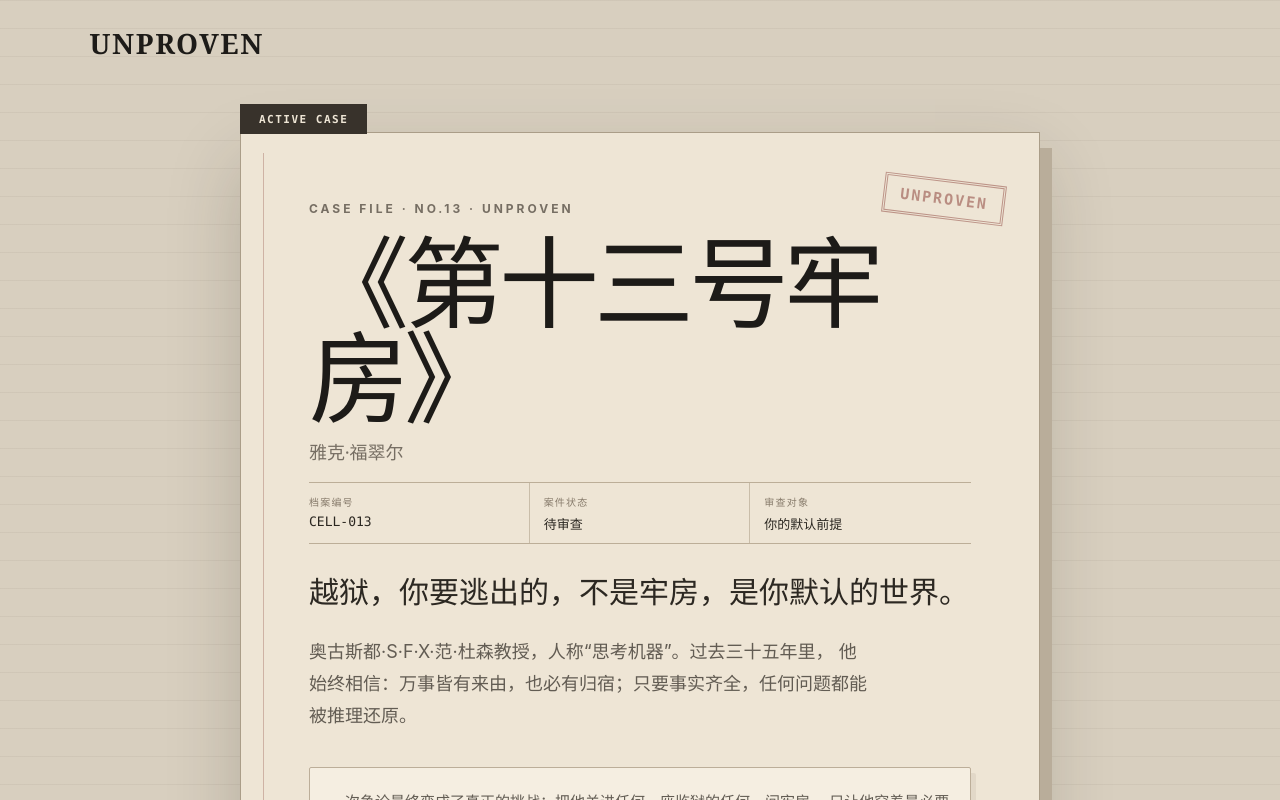
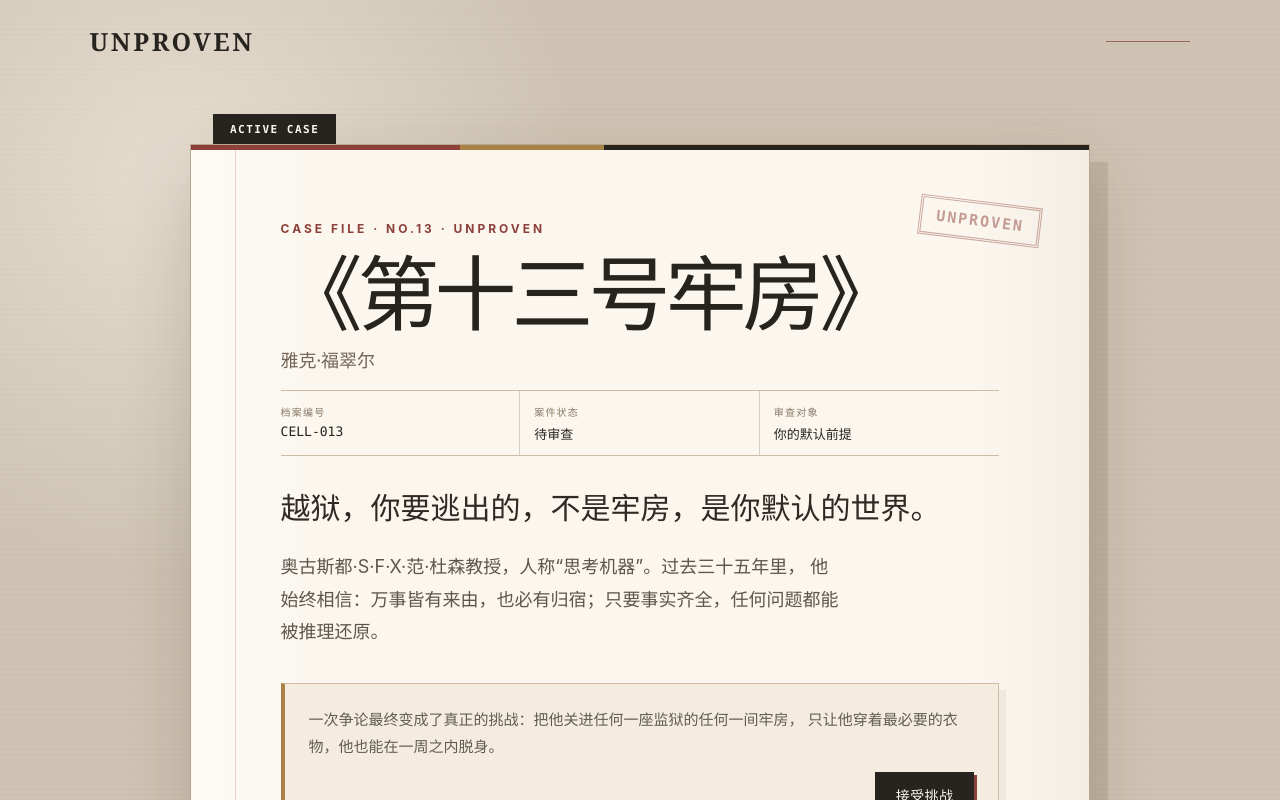
Before and after one commit to NiceStone-Hill/inkecho, a React (Vite) app in the folder frontend/: page /#/ in a window 1280 px wide. Shown: the top 800 px of the page. Built offline with nearby package versions, Linux system fonts and the light colour scheme; no server answers.

Commit message:
Refine reading experience visual design

```diff
--- a/frontend/src/App.css
+++ b/frontend/src/App.css
@@ -7,14 +7,14 @@
   padding: 24px 7%;
   overflow: hidden;
   background:
-    linear-gradient(rgba(58, 48, 36, 0.05) 1px, transparent 1px),
-    #d8cfbf;
-  background-size: 100% 28px;
+    radial-gradient(circle at 14% 18%, rgba(255, 250, 240, 0.46), transparent 25rem),
+    repeating-linear-gradient(0deg, rgba(69, 56, 39, 0.025) 0 1px, transparent 1px 5px),
+    var(--canvas);
 }
 
 .workspaceShell {
   padding: 0;
-  background: #eee7da;
+  background: #c8bdac;
 }
 
 .navbar {
@@ -23,56 +23,71 @@
   justify-content: space-between;
 }
 
+.navbar::after {
+  width: 84px;
+  height: 1px;
+  content: "";
+  background: var(--signal);
+  opacity: 0.72;
+}
+
 .brand {
-  color: #1d1b18;
-  font-family: Georgia, "Times New Roman", serif;
-  font-size: 28px;
+  color: var(--ink);
+  font-family: "Bodoni 72", Didot, "Noto Serif SC", Georgia, serif;
+  font-size: 25px;
   font-weight: 700;
-  letter-spacing: 1.6px;
+  letter-spacing: 2.6px;
   text-decoration: none;
 }
 
 .statusButton {
   padding: 10px 17px;
-  color: #2b2823;
-  background: transparent;
-  border: 1px solid #aaa296;
-  border-radius: 2px;
-  transition: background 160ms ease;
+  color: var(--ink-soft);
+  background: rgba(255, 251, 244, 0.38);
+  border: 1px solid var(--rule);
+  border-radius: 999px;
+  transition: background 160ms ease, color 160ms ease, border-color 160ms ease;
 }
 
 .statusButton:hover {
-  background: rgba(255, 255, 255, 0.6);
+  color: var(--signal);
+  background: rgba(255, 251, 244, 0.82);
+  border-color: var(--signal);
 }
 
 .hero {
   position: relative;
-  width: min(800px, 100%);
-  margin: 70px auto 40px;
-  padding: clamp(34px, 6vw, 68px);
-  background: #eee5d5;
-  border: 1px solid #aa9d88;
-  box-shadow: 12px 16px 0 #b9ad9a, 0 30px 70px rgba(42, 33, 23, 0.2);
+  width: min(900px, 100%);
+  margin: 86px auto 46px;
+  padding: clamp(38px, 6.4vw, 76px) clamp(34px, 7vw, 96px) clamp(36px, 5vw, 60px);
+  background:
+    linear-gradient(90deg, transparent 0 44px, rgba(141, 64, 56, 0.22) 44px 45px, transparent 45px),
+    linear-gradient(90deg, rgba(255,255,255,0.45), transparent 14%, transparent 86%, rgba(121,96,66,0.06)),
+    var(--paper);
+  border: 1px solid #b7a78f;
+  box-shadow: 18px 18px 0 rgba(111, 91, 66, 0.16), 0 24px 64px rgba(55, 42, 28, 0.18);
 }
 
 .hero::before {
   position: absolute;
-  top: 20px;
-  bottom: 20px;
-  left: 22px;
-  width: 1px;
+  top: 0;
+  right: 0;
+  bottom: auto;
+  left: 0;
+  width: 100%;
+  height: 5px;
   content: "";
-  background: rgba(127, 47, 40, 0.28);
+  background: linear-gradient(90deg, var(--signal) 0 30%, var(--brass) 30% 46%, var(--ink) 46% 100%);
 }
 
 .dossierTab {
   position: absolute;
-  top: -29px;
-  left: -1px;
-  padding: 8px 18px 7px;
-  color: #eee5d5;
-  background: #38322b;
-  border: 1px solid #38322b;
+  top: -31px;
+  left: 22px;
+  padding: 8px 16px 7px;
+  color: var(--paper);
+  background: var(--ink);
+  border: 1px solid var(--ink);
   font-family: ui-monospace, SFMono-Regular, Menlo, monospace;
   font-size: 11px;
   font-weight: 800;
@@ -81,11 +96,11 @@
 
 .dossierStamp {
   position: absolute;
-  top: 46px;
-  right: 34px;
+  top: 56px;
+  right: 48px;
   padding: 8px 14px;
-  color: rgba(127, 47, 40, 0.48);
-  border: 3px double rgba(127, 47, 40, 0.45);
+  color: rgba(141, 64, 56, 0.5);
+  border: 3px double rgba(141, 64, 56, 0.44);
   font-family: ui-monospace, SFMono-Regular, Menlo, monospace;
   font-size: 15px;
   font-weight: 900;
@@ -96,14 +111,14 @@
 .dossierMeta {
   display: grid;
   grid-template-columns: repeat(3, minmax(0, 1fr));
-  margin: 0 0 26px;
-  border-top: 1px solid #bcae98;
-  border-bottom: 1px solid #bcae98;
+  margin: 0 0 30px;
+  border-top: 1px solid var(--rule);
+  border-bottom: 1px solid var(--rule);
 }
 
 .dossierMeta div {
-  padding: 11px 12px 10px 0;
-  border-right: 1px solid #c9bda9;
+  padding: 13px 16px 12px 0;
+  border-right: 1px solid #d9cdbd;
 }
 
 .dossierMeta div + div {
@@ -115,7 +130,7 @@
 }
 
 .dossierMeta dt {
-  color: #877b6b;
+  color: #887966;
   font-size: 10px;
   font-weight: 800;
   letter-spacing: 1.2px;
@@ -123,59 +138,61 @@
 
 .dossierMeta dd {
   margin: 5px 0 0;
-  color: #2b2721;
+  color: var(--ink);
   font-family: ui-monospace, SFMono-Regular, Menlo, monospace;
   font-size: 13px;
 }
 
 .eyebrow {
   margin: 0;
-  color: #766e63;
+  color: var(--signal);
   font-size: 12px;
   font-weight: 700;
   letter-spacing: 3px;
 }
 
-h1 {
+.entryTitle {
   margin: 18px 0 28px;
-  color: #1d1b18;
-  font-family: Georgia, "Times New Roman", serif;
-  font-size: clamp(54px, 9vw, 100px);
+  color: var(--ink);
+  font-family: "Bodoni 72", Didot, "Noto Serif SC", "Songti SC", Georgia, serif;
+  font-size: clamp(28px, 8vw, 82px);
   font-weight: 500;
   line-height: 0.95;
   letter-spacing: -5px;
+  white-space: nowrap;
 }
 
 .introduction {
   max-width: 560px;
   margin: 0 0 34px;
-  color: #625c53;
+  color: #5e554c;
   font-size: 18px;
   line-height: 1.8;
 }
 
 .entryAuthor {
   margin: -14px 0 18px;
-  color: #766e63;
-  font-family: Georgia, "Times New Roman", serif;
+  color: #746556;
+  font-family: "Noto Serif SC", "Songti SC", Georgia, serif;
   font-size: 18px;
 }
 
 .entryTagline {
   max-width: 680px;
   margin: 0 0 22px;
-  color: #2c2822;
-  font-family: Georgia, "Times New Roman", serif;
+  color: #312a24;
+  font-family: "Noto Serif SC", "Songti SC", Georgia, serif;
   font-size: clamp(22px, 3vw, 30px);
   line-height: 1.45;
 }
 
 .editor {
-  padding: 20px;
-  background: rgba(248, 242, 231, 0.72);
-  border: 1px solid #bcae99;
-  border-radius: 2px;
-  box-shadow: 5px 6px 0 rgba(87, 73, 55, 0.08);
+  position: relative;
+  padding: 22px 24px 20px;
+  background: #f4ecdf;
+  border: 1px solid #d0bea6;
+  border-left: 4px solid var(--brass);
+  box-shadow: 7px 7px 0 rgba(114, 88, 59, 0.08);
 }
 
 textarea {
@@ -216,20 +233,28 @@ button:disabled {
 .primaryButton,
 .secondaryButton {
   padding: 12px 20px;
-  border-radius: 2px;
+  border-radius: 0;
+  font-size: 14px;
+  font-weight: 700;
+  letter-spacing: 0.4px;
+  transition: transform 160ms ease, background 160ms ease, box-shadow 160ms ease;
 }
 
 .primaryButton {
-  color: #fff;
-  background: #24211d;
-  border: 1px solid #24211d;
+  color: var(--paper);
+  background: var(--ink);
+  border: 1px solid var(--ink);
+  box-shadow: 3px 3px 0 var(--signal);
 }
 
 .secondaryButton {
-  color: #2b2823;
+  color: var(--ink);
   background: transparent;
-  border: 1px solid #bcb4a8;
+  border: 1px solid #aa9a84;
 }
+
+.primaryButton:hover { background: var(--signal); border-color: var(--signal); transform: translate(-1px, -1px); box-shadow: 5px 5px 0 #d0ad81; }
+.secondaryButton:hover { background: #fffaf2; border-color: var(--signal); }
 
 .result {
   margin-top: 20px;
@@ -237,7 +262,7 @@ button:disabled {
   color: #39342d;
   background: #e5ded1;
   border: 1px solid #d3c9b9;
-  border-radius: 16px;
+  border-radius: 0;
   line-height: 1.7;
   overflow-wrap: anywhere;
 }
@@ -265,7 +290,8 @@ button:disabled {
 
   .hero {
     margin-top: 54px;
-    padding: 34px 28px;
+    margin-top: 56px;
+    padding: 38px 28px 32px;
   }
 
   .dossierMeta {
@@ -285,11 +311,11 @@ button:disabled {
 
   .dossierStamp {
     top: 34px;
-    right: 18px;
+    right: 24px;
     font-size: 11px;
   }
 
-  h1 {
+  .entryTitle {
     letter-spacing: -3px;
   }
 
--- a/frontend/src/index.css
+++ b/frontend/src/index.css
@@ -6,6 +6,18 @@
   background: #f4f0e8;
   font-synthesis: none;
   text-rendering: optimizeLegibility;
+}
+
+:root {
+  --ink: #27231f;
+  --ink-soft: #625b52;
+  --paper: #fbf7ef;
+  --paper-deep: #eee5d5;
+  --canvas: #cfc4b3;
+  --rule: #cdbda8;
+  --signal: #8d4038;
+  --signal-pale: #ead6cd;
+  --brass: #a98248;
 }
 
 * {
@@ -27,3 +39,18 @@ button,
 textarea {
   font-family: inherit;
 }
+
+button:focus-visible,
+a:focus-visible,
+textarea:focus-visible {
+  outline: 2px solid var(--signal);
+  outline-offset: 3px;
+}
+
+@media (prefers-reduced-motion: reduce) {
+  *, *::before, *::after {
+    scroll-behavior: auto !important;
+    animation-duration: 0.01ms !important;
+    transition-duration: 0.01ms !important;
+  }
+}
--- a/frontend/src/pages/EntryPage.jsx
+++ b/frontend/src/pages/EntryPage.jsx
@@ -27,7 +27,7 @@ function EntryPage() {
 
       <p className="eyebrow">CASE FILE · NO.13 · UNPROVEN</p>
 
-      <h1>
+      <h1 className="entryTitle">
         《第十三号牢房》
       </h1>
 
--- a/frontend/src/pages/checkpoint.css
+++ b/frontend/src/pages/checkpoint.css
@@ -1030,6 +1030,37 @@
   letter-spacing: 3px;
 }
 
+/* Checkpoints are marginal notes: intimate, deliberate, and visibly separate from story facts. */
+.checkpointNotification {
+  padding: 11px 34px 11px 11px;
+  background: rgba(255, 249, 239, 0.98);
+  border-color: #b8a68e;
+  border-left-color: var(--signal);
+  border-radius: 0;
+  box-shadow: 8px 8px 0 rgba(102, 76, 49, 0.12), 0 14px 32px rgba(43, 31, 20, 0.15);
+}
+
+.checkpointNotificationAvatar { background: var(--signal); border-radius: 50%; }
+.checkpointNotificationHeader strong { color: var(--ink); letter-spacing: 0.4px; }
+.checkpointNotificationHeader span { color: #9b8d7c; }
+.checkpointNotificationBody p { color: #65594d; }
+.checkpointNotificationClose { color: #8a7866; }
+.checkpointNotificationClose:hover { color: var(--paper); background: var(--signal); }
+
+.chatAvatar { border-radius: 50%; box-shadow: 0 2px 0 #b69770; }
+.chatBubble { border-color: #d7cbbb; border-radius: 2px 15px 15px 15px; box-shadow: 4px 4px 0 rgba(109, 82, 51, 0.05); }
+.chatMessageUser .chatBubble { color: #3c3023; background: #f0dfbe; border-color: #dfc695; border-radius: 15px 2px 15px 15px; }
+.chatComposer textarea { background: #fffaf2; border-color: #cdbda8; border-radius: 0; }
+.chatComposer textarea:focus { border-color: var(--signal); box-shadow: 0 0 0 3px rgba(141, 64, 56, 0.1); }
+
+.versionContext, .versionMiniItem { background: #f3eadc; border-radius: 0; border-left: 3px solid #b58c55; }
+.branchPointCard { background: #f1e6d6; border-color: #b9a58b; border-left-color: var(--signal); box-shadow: 10px 10px 0 rgba(101, 74, 46, 0.1); }
+.journeyNode, .journeyFinalNode { border-color: #cdbca5; border-radius: 0; box-shadow: 5px 5px 0 rgba(109, 82, 51, 0.05); }
+.journeyFinalNode { border-top: 4px solid var(--signal); }
+.journeyNodeLabel { background: var(--ink); border-radius: 0; }
+.journeyPressureNode { background: #f4eadc; border-left-color: var(--signal); border-radius: 0; }
+.caseClosure { border-color: #a9967d; box-shadow: 16px 16px 0 rgba(91, 67, 43, 0.13), 0 22px 60px rgba(42, 34, 25, 0.16); }
+
 
 /* ========================================
    手机
```
Also changed, not shown: frontend/src/pages/pages.css (+138 -0 lines).
